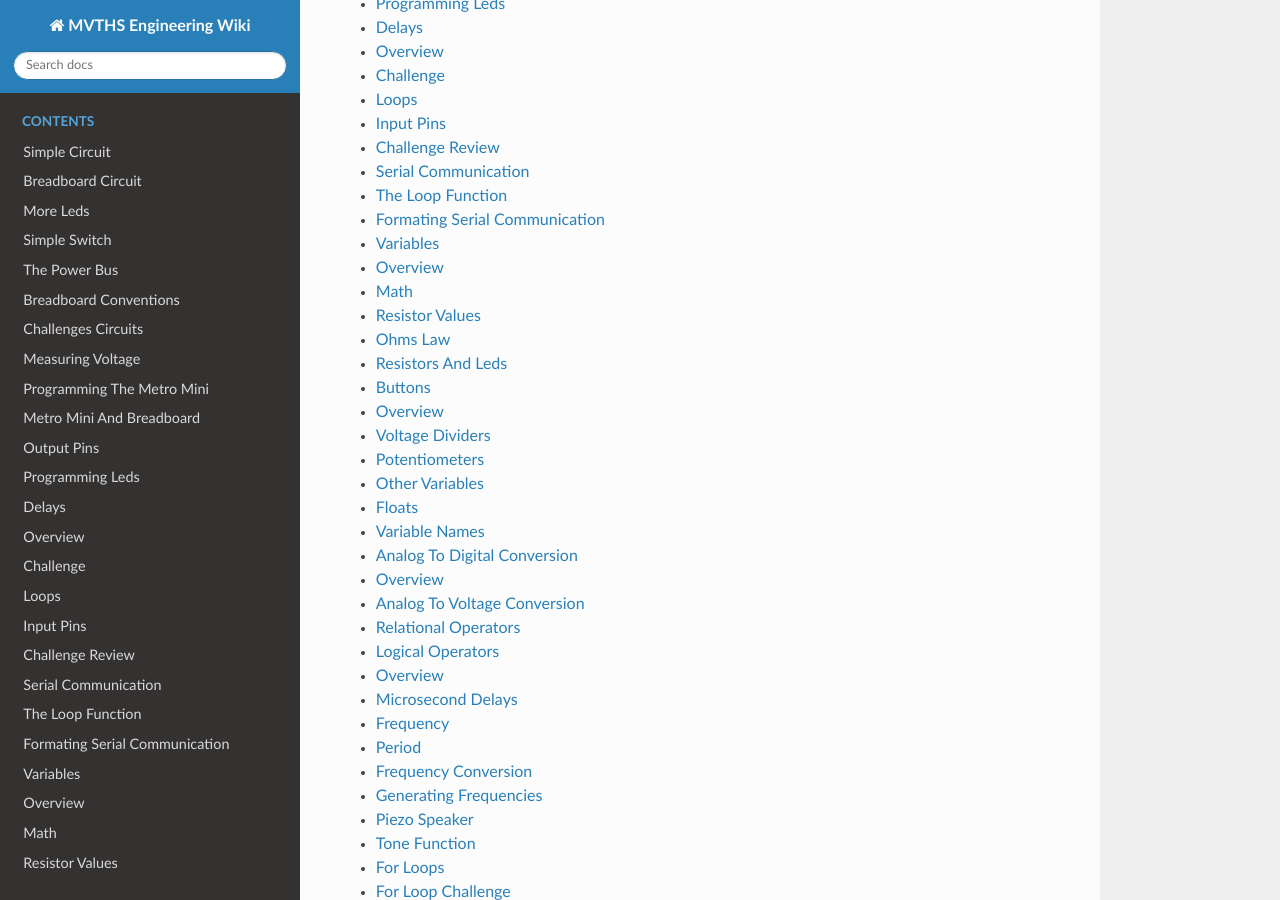
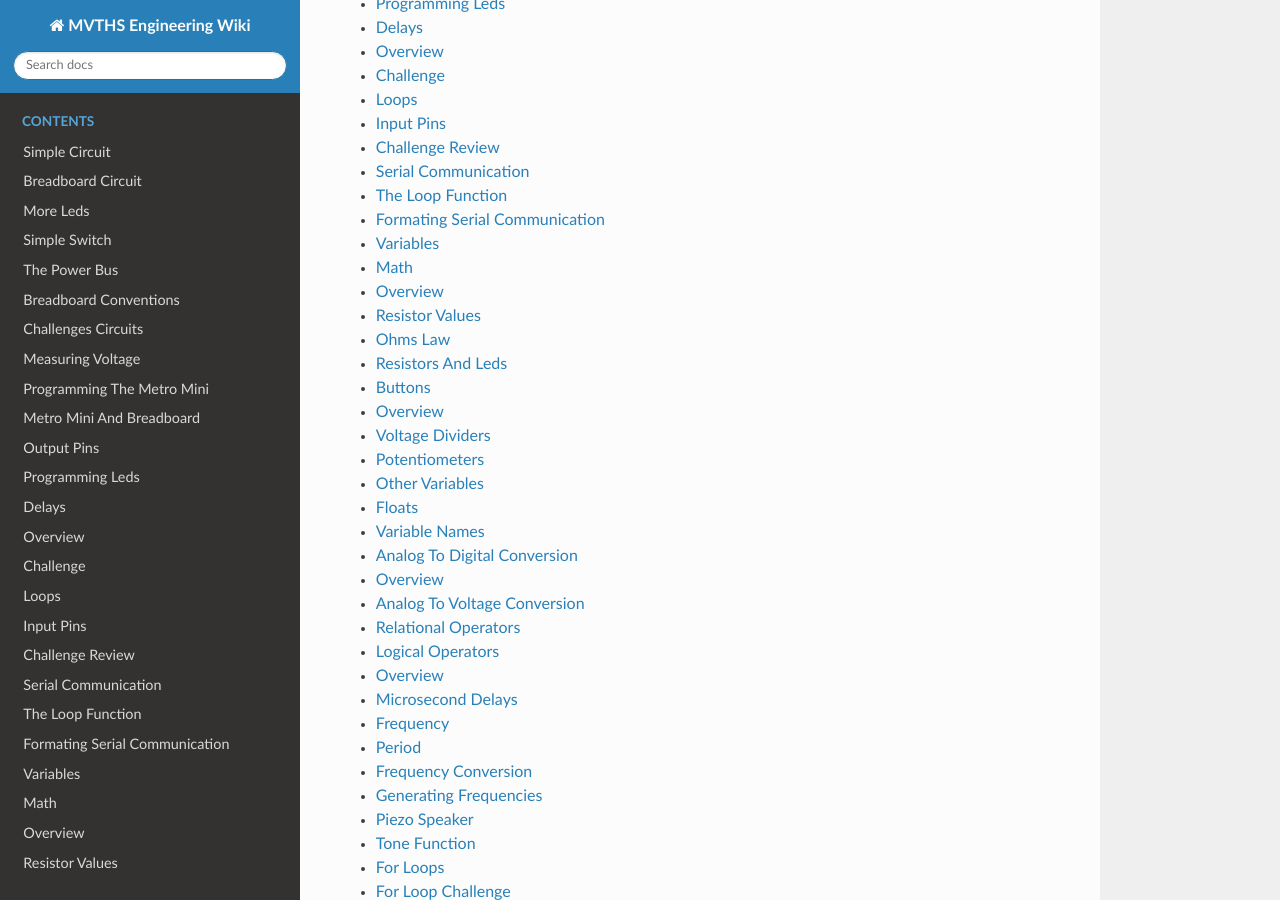
Before and after one commit to maxtkc/mvths-wiki, a Sphinx documentation site: the page built from docs/index.rst, in a window 1280 px wide and 900 px high, scrolled down 552 px. Built offline with Sphinx 7.4.7 and the Read the Docs theme 2.0.0, drawn with Linux system fonts in a browser that asks for light colours; pages that are not in the unit, such as notebooks, are missing from menus.

```diff
--- a/docs/index.rst
+++ b/docs/index.rst
@@ -34,8 +34,8 @@ The following is a list of guides for learning about electronics and software in
    014a-looping-data
    014b-formating-serial-communication
    015-variables
+   015b-math
    015a-printing-characters
-   015b-math
    016-resistor-values
    017-ohms-law
    018-resistors-and-leds
```
